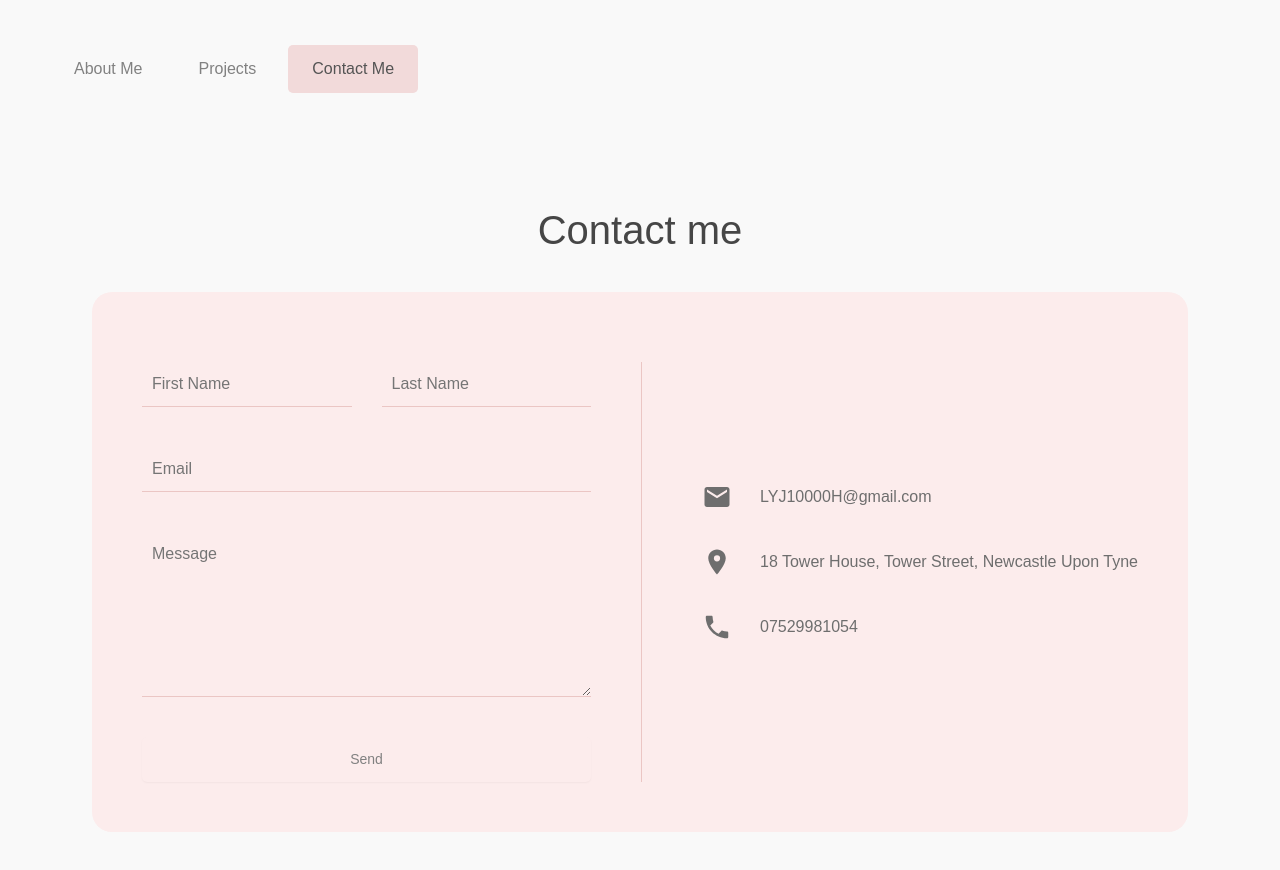
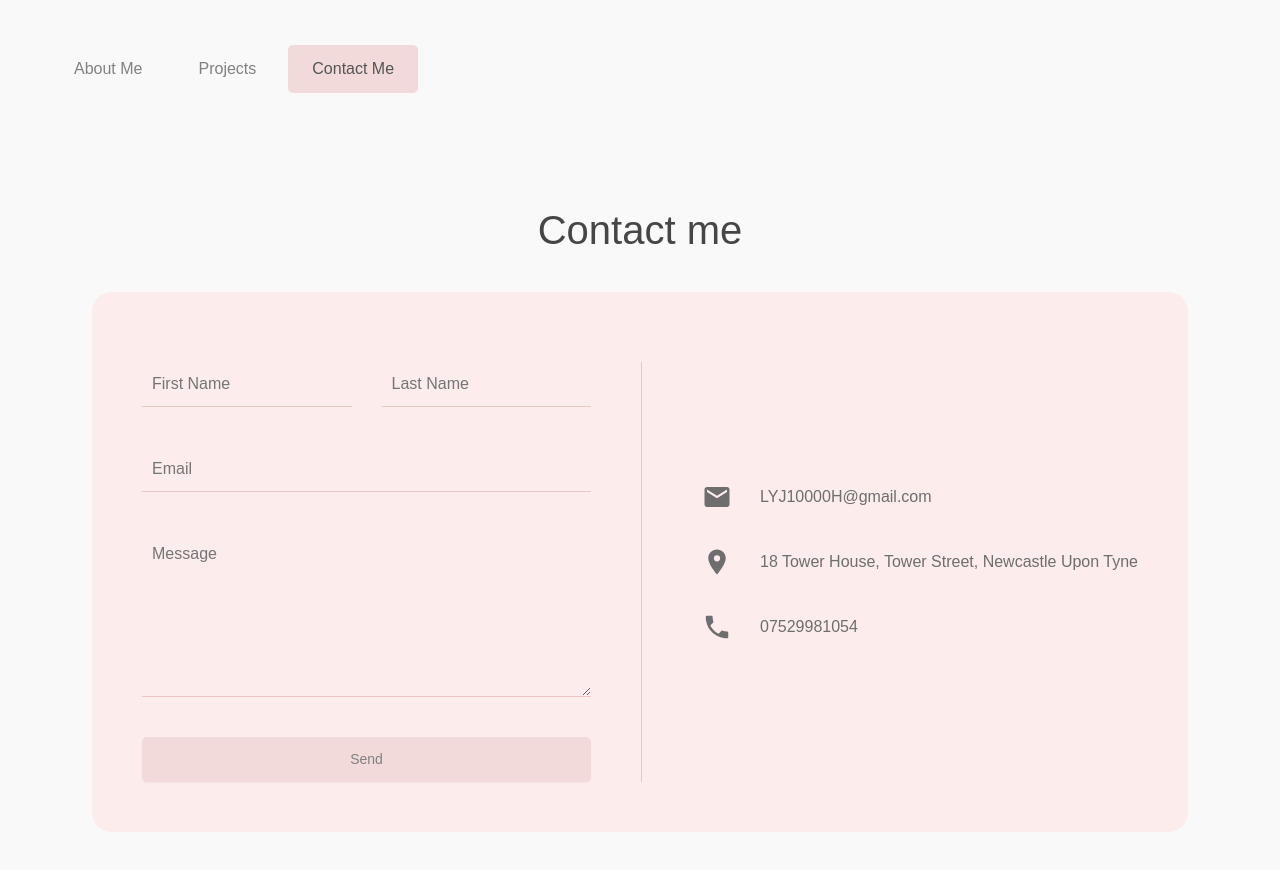
Before and after one commit to JellyYJ/portfolio, a React (Vite) app in the folder portfolio/: page /contactMe in a window 1280 px wide. Shown: the top 870 px of the page. Built offline with nearby package versions, Linux system fonts and the light colour scheme.

Commit message:
Update ContactForm.jsx

```diff
--- a/portfolio/src/ui/ContactForm.jsx
+++ b/portfolio/src/ui/ContactForm.jsx
@@ -55,6 +55,13 @@ const StyledTextarea = styled.textarea`
   }
 `;
 
+const FormButton = styled(Button)`
+  background-color: var(--color-brown-100);
+
+  &:hover {
+    background-color: var(--color-brown-200);
+  }
+`;
 function ContactMe() {
   const form = useRef();
   const [isLoading, setIsLoading] = useState(false);
@@ -118,9 +125,9 @@ function ContactMe() {
           disabled={isLoading}
         />
 
-        <Button type="submit" variation="secondary" disabled={isLoading}>
+        <FormButton type="submit" variation="secondary" disabled={isLoading}>
           {isLoading ? "Sending..." : "Send"}
-        </Button>
+        </FormButton>
       </StyledForm>
     </>
   );
```
